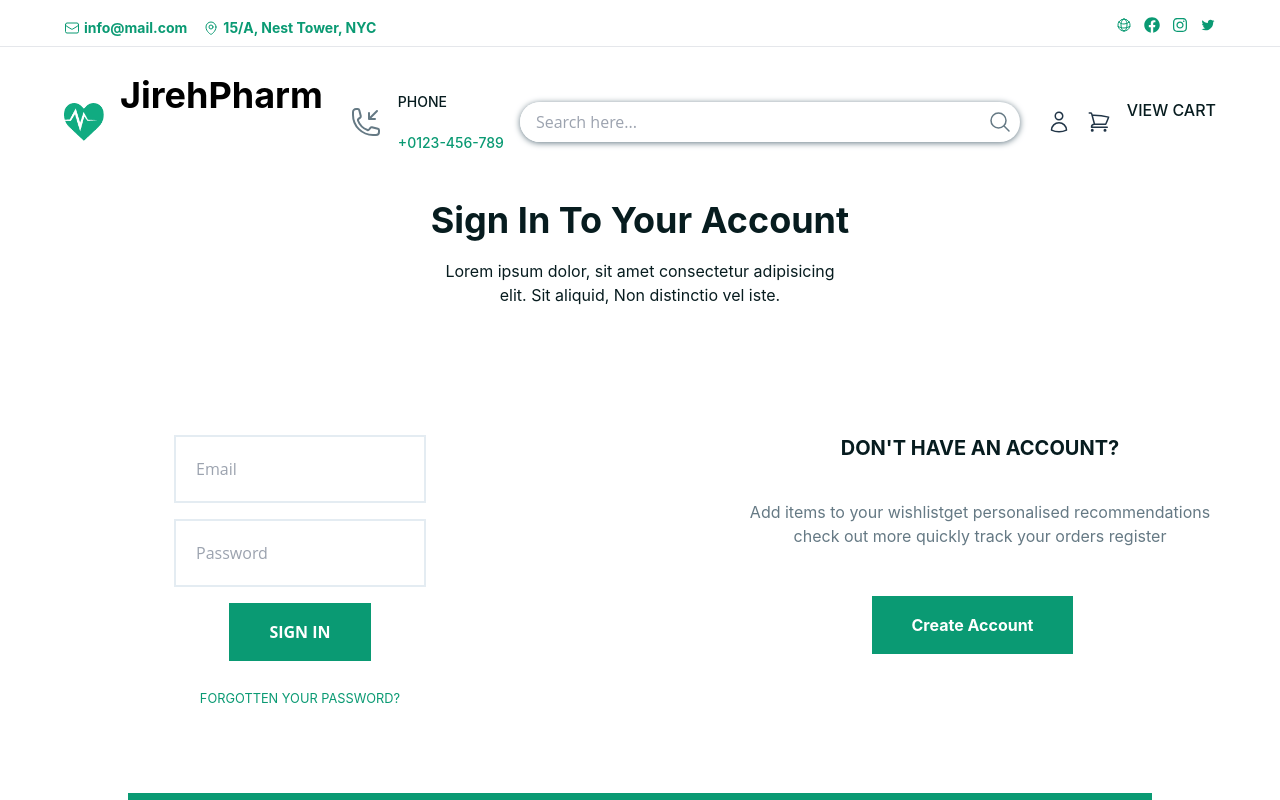
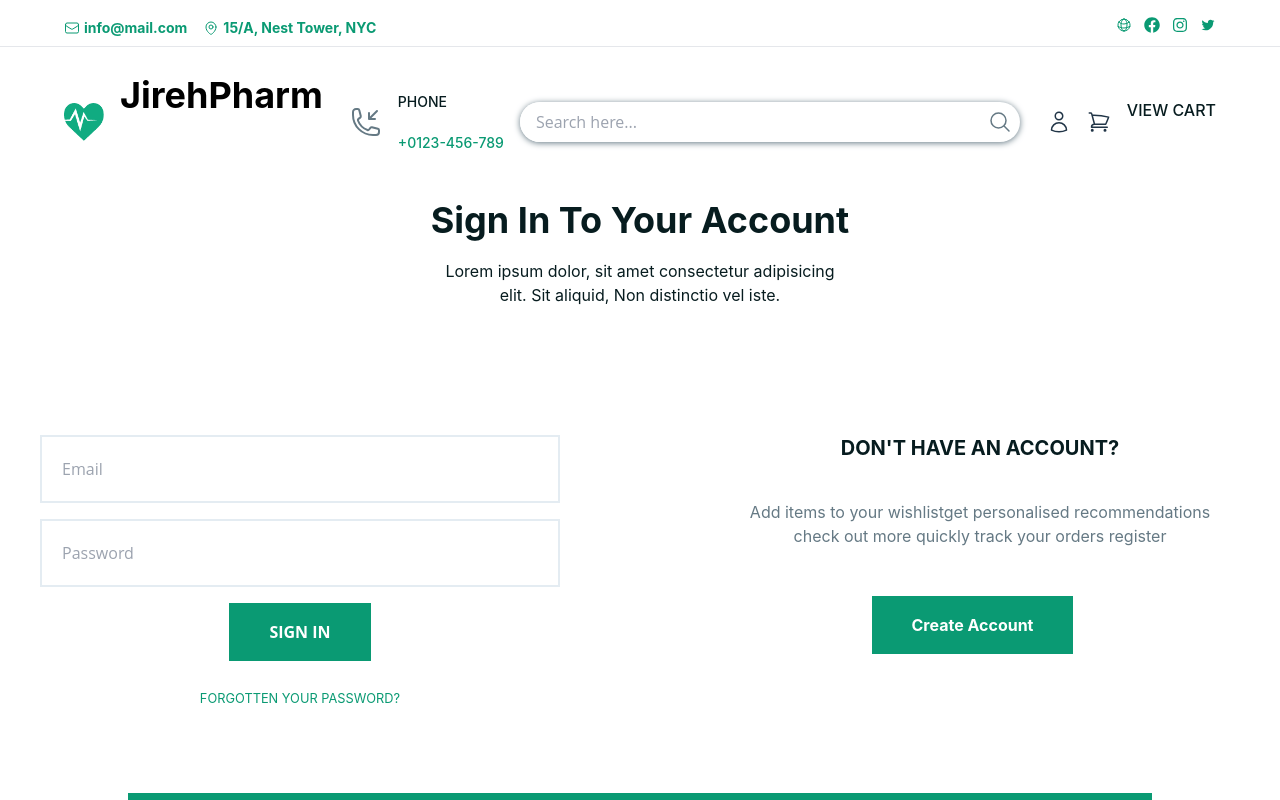
Before and after one commit to HarshShahDev/jpharam, a React (Vite) app in the folder client/: page /login in a window 1280 px wide. Shown: the top 800 px of the page. Built offline with nearby package versions, Linux system fonts and the light colour scheme.

Commit message:
changes doone

```diff
--- a/client/src/pages/Login.tsx
+++ b/client/src/pages/Login.tsx
@@ -17,7 +17,7 @@ export default function Login() {
           subHeading="Lorem ipsum dolor, sit amet consectetur adipisicing elit. Sit aliquid, Non distinctio vel iste."
         />
         <div className="grid grid-cols-2 gap-20">
-          <div className="px-10 flex justify-center items-center">
+          <div className="px-10">
             <form action="#">
               {fields.map((field, index) => (
                 <input
```
